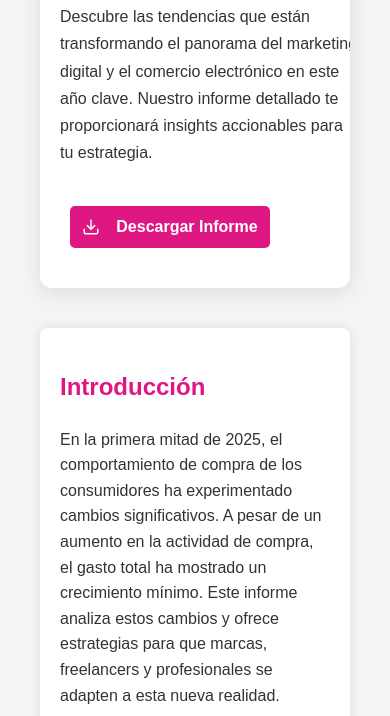
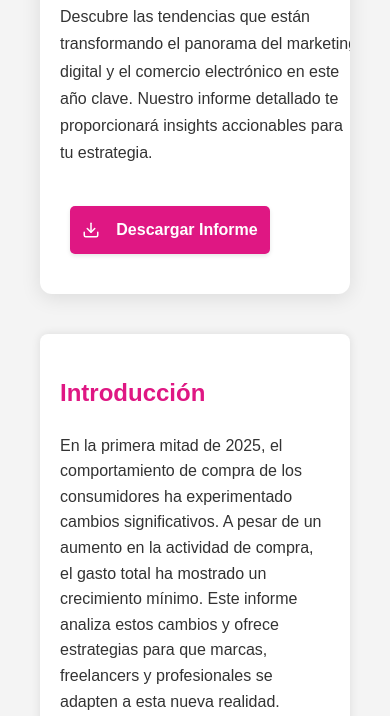
Before and after one commit to Bebell-Digital-Solutions/Informe-benchmark-retail-2025, a plain HTML site: page es-v02.html in a window 390 px wide. Shown: the part 1013-1729 px from the top of the page. Drawn offline with nearby package versions, Linux system fonts and the light colour scheme.

Commit message:
Update es-v02.html

```diff
--- a/es-v02.html
+++ b/es-v02.html
@@ -83,7 +83,6 @@
         color: white;
     }
 
-
     h2 {
         color: var(--primary-color);
     }
@@ -97,17 +96,19 @@
         color: var(--text-color);
     }
 
-      /* Updated Button Styles - Standardized for all buttons */
-.cta-button, .hero-button {
+    /* ===== STANDARDIZED BUTTON STYLES ===== */
+    .cta-button,
+    .hero-button,
+    .download-button { /* Add any other button classes here */
         display: inline-flex;
         align-items: center;
         justify-content: center;
         gap: 8px;
         min-width: 200px;
-    padding: 12px 20px;
+        padding: 12px 24px;
         margin: 10px;
         background-color: var(--primary-color);
-    color: var(--white);
+        color: var(--white) !important;
         text-align: center;
         text-decoration: none;
         border-radius: 6px;
@@ -117,17 +118,24 @@
         cursor: pointer;
         transition: all 0.3s ease;
         box-sizing: border-box;
+        box-shadow: 0 2px 4px rgba(0,0,0,0.1);
+        line-height: 1.5;
     }
 
-.cta-button:hover, .hero-button:hover {
+    .cta-button:hover,
+    .hero-button:hover,
+    .download-button:hover {
         background-color: #b8126a;
-    color: white !important;
         transform: translateY(-2px);
         box-shadow: 0 4px 12px rgba(223, 23, 131, 0.3);
     }
 
-.cta-button svg, .hero-button svg,
-.cta-button i, .hero-button i {
+    .cta-button svg,
+    .hero-button svg,
+    .download-button svg,
+    .cta-button i,
+    .hero-button i,
+    .download-button i {
         width: 1.1em;
         height: 1.1em;
         margin-right: 8px;
@@ -151,16 +159,14 @@
             align-items: center;
         }
 
-    .cta-button, .hero-button {
+        .cta-button,
+        .hero-button,
+        .download-button {
             width: 100%;
             max-width: 280px;
+            margin: 8px 0;
         }
     }
-
-
-
-
-
 
     #main-footer {
         text-align: center;
@@ -195,7 +201,6 @@
         color: var(--primary-color);
         margin-top: 10px;
     }
-
 
     /* New Hero Card Styles */
     #hero-card {
@@ -255,8 +260,6 @@
         line-height: 1.7;
     }
 
-
-
     @media (max-width: 768px) {
         #hero-card {
             flex-direction: column-reverse;
@@ -281,8 +284,6 @@
         }
     }
 
-
-
     /* YouTube Video Styles */
     .video-container {
         position: relative;
@@ -303,12 +304,11 @@
         border: none;
     }
 
-
     /* Floating GIF styles */
     .floating-gif {
         position: absolute;
-    top: -30px; /* Adjust this to position vertically */
-    right: 20px; /* Adjust this to position horizontally */
+        top: -30px;
+        right: 20px;
         width: 150px;
         height: 150px;
         z-index: 100;
@@ -328,7 +328,6 @@
         100% { transform: translateY(0px); }
     }
 
-
     /* Facebook Comments Styles */
     #comments-section {
         margin-bottom: 40px;
@@ -347,8 +346,6 @@
     .fb-comments span {
         width: 100% !important;
     }
-
-
 
     /* ===== FOOTER ===== */
     .footer {
@@ -432,11 +429,11 @@ padding: 20px;
         background: rgba(255, 255, 255, 0.05);
         box-shadow: 0 4px 8px rgba(0, 0, 0, 0.3);
     }
+</style>
 
 
 
 
-    </style>
 
 </head>
 <body>
```
Lines whose indentation alone changed are shown as unchanged.
